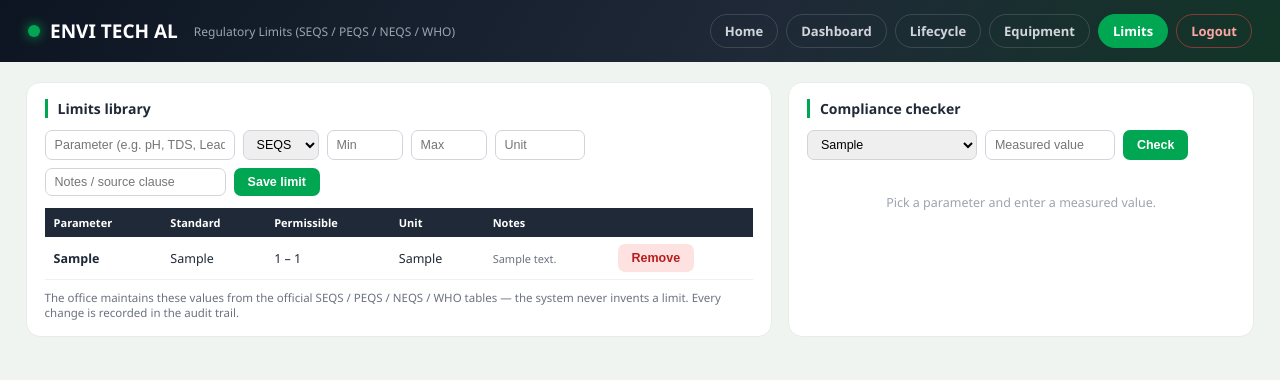
After one commit to envitech9503/envitechal-reporting, a Django app: page /dashboard/limits/ in a window 1280 px wide. The commit adds this page. Shown: the top 380 px of the page. Run offline with Django 4.2, Linux system fonts and the light colour scheme; a user stored in the database is signed in; tables that the repository leaves empty hold one stand-in row (values such as "Sample post").

Commit message:
Phase 2 batch 2: regulatory limits library + compliance checker
- RegulatoryLimit model (parameter x standard SEQS/PEQS/NEQS/WHO, min/max, unit, notes; unique together; history-tracked; additive migration)
- /dashboard/limits/: admin-maintained limits library (system never invents a limit - office enters official values) + instant compliance checker (value vs all stored standards, EXCEEDS / Within limit)
- Endpoints: api/limits, api/limits-save (superuser), api/limits-check; Limits nav on all module pages
- Verified live: save limit, check 12>10 EXCEEDS, 7 Within; test data removed

```diff
--- a/dashboard/urls.py
+++ b/dashboard/urls.py
@@ -12,6 +12,10 @@ urlpatterns = [
     path('api/equipment/', views.equipment_data, name='equipment_data'),
     path('api/equipment-save/', views.equipment_save, name='equipment_save'),
     path('label/', views.sample_label, name='sample_label'),
+    path('limits/', views.limits_page, name='limits'),
+    path('api/limits/', views.limits_data, name='limits_data'),
+    path('api/limits-save/', views.limits_save, name='limits_save'),
+    path('api/limits-check/', views.limits_check, name='limits_check'),
     path('api/audit/', views.audit_data, name='audit_data'),
     path('api/audit-detail/', views.audit_detail, name='audit_detail'),
 
--- a/dashboard/views.py
+++ b/dashboard/views.py
@@ -546,3 +546,68 @@ def sample_label(request):
     reg = Sample_registration.objects.filter(sample_id=sid).values('sample_id', 'inp1', 'inp3', 'inp9').first() or {}
     return render(request, 'label.html', {'sid': sid, 'client': (reg.get('inp1') or '')[:60],
                                           'rec': (reg.get('inp3') or '')[:24], 'due': reg.get('inp9') or ''})
+
+
+# --- Phase 2: regulatory limits library + checker (12-07-2026) ---
+@login_required
+def limits_page(request):
+    return render(request, 'limits.html')
+
+
+@login_required
+def limits_data(request):
+    from EnviTechAlApp.models import RegulatoryLimit
+    rows = [{'id': l.id, 'parameter': l.parameter, 'standard': l.standard,
+             'min': l.limit_min, 'max': l.limit_max, 'unit': l.unit, 'notes': l.notes}
+            for l in RegulatoryLimit.objects.filter(active=True).order_by('parameter', 'standard')]
+    return JsonResponse({'rows': rows, 'is_admin': request.user.is_superuser})
+
+
+@login_required
+@csrf_exempt
+def limits_save(request):
+    from EnviTechAlApp.models import RegulatoryLimit
+    if request.method != 'POST':
+        return JsonResponse({'error': 'POST required'}, status=405)
+    if not request.user.is_superuser:
+        return JsonResponse({'error': 'Administrator access required'}, status=403)
+    g = request.POST
+    if (g.get('act') or '') == 'remove':
+        try:
+            l = RegulatoryLimit.objects.get(id=int(g.get('id')))
+            l.active = False; l.updated_by = request.user; l.save()
+            return JsonResponse({'ok': True})
+        except Exception:
+            return JsonResponse({'error': 'Not found'}, status=404)
+    p = (g.get('parameter') or '').strip()[:120]
+    st = (g.get('standard') or '').strip().upper()[:20]
+    if not p or st not in ('SEQS', 'PEQS', 'NEQS', 'WHO'):
+        return JsonResponse({'error': 'Parameter and a valid standard are required'}, status=400)
+    def f(k):
+        try: return float(g.get(k)) if (g.get(k) or '').strip() != '' else None
+        except Exception: return None
+    mn, mx = f('min'), f('max')
+    if mn is None and mx is None:
+        return JsonResponse({'error': 'Provide at least one of min / max limit'}, status=400)
+    obj, _c = RegulatoryLimit.objects.update_or_create(
+        parameter=p, standard=st,
+        defaults={'limit_min': mn, 'limit_max': mx, 'unit': (g.get('unit') or '')[:40],
+                  'notes': (g.get('notes') or '')[:200], 'active': True, 'updated_by': request.user})
+    return JsonResponse({'ok': True})
+
+
+@login_required
+def limits_check(request):
+    from EnviTechAlApp.models import RegulatoryLimit
+    p = (request.GET.get('parameter') or '').strip()
+    try: v = float(request.GET.get('value'))
+    except Exception:
+        return JsonResponse({'error': 'Numeric value required'}, status=400)
+    out = []
+    for l in RegulatoryLimit.objects.filter(active=True, parameter=p):
+        exceeds = (l.limit_max is not None and v > l.limit_max) or (l.limit_min is not None and v < l.limit_min)
+        rng = ('%s - %s' % (l.limit_min, l.limit_max)) if (l.limit_min is not None and l.limit_max is not None) else \
+              ('<= %s' % l.limit_max if l.limit_max is not None else '>= %s' % l.limit_min)
+        out.append({'standard': l.standard, 'range': rng, 'unit': l.unit,
+                    'result': 'EXCEEDS' if exceeds else 'Within limit'})
+    return JsonResponse({'parameter': p, 'value': v, 'results': out})
--- a/templates/audit.html
+++ b/templates/audit.html
@@ -49,6 +49,7 @@ tr.main-row:hover td{background:#f2f8f4;cursor:pointer}
     <a class="cur" href="/dashboard/audit/">Audit</a>
     <a href="/dashboard/lifecycle/">Lifecycle</a>
     <a href="/dashboard/equipment/">Equipment</a>
+    <a href="/dashboard/limits/">Limits</a>
     <a class="out" href="/logout/">Logout</a>
   </nav>
 </header>
--- a/templates/dashboard.html
+++ b/templates/dashboard.html
@@ -76,6 +76,7 @@ tr:nth-child(even) td{background:#f7faf8}
     <a href="/dashboard/audit/">Audit</a>
     <a href="/dashboard/lifecycle/">Lifecycle</a>
     <a href="/dashboard/equipment/">Equipment</a>
+    <a href="/dashboard/limits/">Limits</a>
     <a class="cur" href="/dashboard/dashboard/">Dashboard</a>
     <a class="out" href="/logout/">Logout</a>
   </nav>
--- a/templates/equipment.html
+++ b/templates/equipment.html
@@ -43,6 +43,7 @@ button{border:none;border-radius:7px;padding:6px 12px;font-weight:600;font-size:
     <a href="/dashboard/audit/">Audit</a>
     <a href="/dashboard/lifecycle/">Lifecycle</a>
     <a class="cur" href="/dashboard/equipment/">Equipment</a>
+    <a href="/dashboard/limits/">Limits</a>
     <a class="out" href="/logout/">Logout</a>
   </nav>
 </header>
--- a/templates/lifecycle.html
+++ b/templates/lifecycle.html
@@ -47,6 +47,7 @@ main{width:min(100%,1500px);margin-inline:auto;padding:20px clamp(14px,2vw,30px)
     <a href="/dashboard/audit/">Audit</a>
     <a class="cur" href="/dashboard/lifecycle/">Lifecycle</a>
     <a href="/dashboard/equipment/">Equipment</a>
+    <a href="/dashboard/limits/">Limits</a>
     <a class="out" href="/logout/">Logout</a>
   </nav>
 </header>
--- /dev/null
+++ b/templates/limits.html
@@ -0,0 +1,125 @@
+<!DOCTYPE html>
+<html lang="en">
+<head>
+<meta charset="utf-8"><meta name="viewport" content="width=device-width,initial-scale=1">
+<title>EnviTechAL - Regulatory Limits</title>
+<style>
+*{box-sizing:border-box;margin:0;padding:0}
+body{font-family:'Segoe UI',Calibri,Arial,sans-serif;background:#f0f4f1;color:#1F2937}
+header{display:flex;justify-content:space-between;align-items:center;padding:14px 28px;background:linear-gradient(120deg,#0d1522,#1F2937 60%,#123527);position:sticky;top:0;z-index:5}
+.brand{color:#fff;font-weight:800;font-size:19px;display:flex;align-items:center;gap:10px}
+.brand .dot{width:12px;height:12px;border-radius:50%;background:#00A651;box-shadow:0 0 12px #00A651}
+.brand small{color:#9ca3af;font-weight:500;font-size:12px;margin-left:6px}
+nav{display:flex;gap:8px;flex-wrap:wrap}
+nav a{color:#d1d5db;text-decoration:none;font-size:13px;font-weight:600;padding:7px 14px;border-radius:20px;border:1px solid rgba(255,255,255,.14)}
+nav a:hover{background:rgba(0,166,81,.18);color:#fff;border-color:#00A651}
+nav a.cur{background:#00A651;color:#fff;border-color:#00A651}
+nav a.out{border-color:rgba(239,68,68,.5);color:#fca5a5}
+main{width:min(100%,1300px);margin-inline:auto;padding:20px clamp(14px,2vw,30px) 44px}
+.grid{display:grid;grid-template-columns:1.6fr 1fr;gap:16px}
+@media(max-width:960px){.grid{grid-template-columns:1fr}}
+.panel{background:#fff;border-radius:14px;padding:16px 18px;border:1px solid #e7ece8}
+.panel h3{font-size:14px;font-weight:650;border-left:3px solid #00A651;padding-left:10px;margin-bottom:12px}
+table{width:100%;border-collapse:collapse;font-size:12.5px}
+th{background:#1F2937;color:#fff;text-align:left;padding:7px 9px;font-size:11px}
+td{padding:7px 9px;border-bottom:1px solid #eef1ee}
+.addbar{display:none;gap:8px;flex-wrap:wrap;margin-bottom:12px}
+input,select{border:1px solid #d1d5db;border-radius:7px;padding:6px 9px;font-size:12.5px}
+button{border:none;border-radius:7px;padding:7px 14px;font-weight:700;font-size:12.5px;cursor:pointer}
+.btn-g{background:#00A651;color:#fff}.btn-r{background:#fee2e2;color:#b91c1c}
+.res{margin-top:12px}
+.res .row{display:flex;justify-content:space-between;padding:8px 10px;border-radius:8px;margin-bottom:7px;font-size:13px;font-weight:600}
+.res .pass{background:#e6f7ee;color:#00753a}.res .fail{background:#fee2e2;color:#b91c1c}
+.empty{color:#9ca3af;text-align:center;padding:22px;font-size:12.5px}
+.note{font-size:11.5px;color:#6B7280;margin-top:10px}
+</style>
+</head>
+<body>
+<header>
+  <div class="brand"><span class="dot"></span>ENVI TECH AL<small>Regulatory Limits (SEQS / PEQS / NEQS / WHO)</small></div>
+  <nav>
+    <a href="/">Home</a>
+    <a href="/dashboard/dashboard/">Dashboard</a>
+    <a href="/dashboard/lifecycle/">Lifecycle</a>
+    <a href="/dashboard/equipment/">Equipment</a>
+    <a class="cur" href="/dashboard/limits/">Limits</a>
+    <a class="out" href="/logout/">Logout</a>
+  </nav>
+</header>
+<main>
+  <div class="grid">
+    <div class="panel">
+      <h3>Limits library</h3>
+      <div class="addbar" id="addbar">
+        <input id="f_parameter" placeholder="Parameter (e.g. pH, TDS, Lead) *" style="min-width:190px">
+        <select id="f_standard"><option>SEQS</option><option>PEQS</option><option>NEQS</option><option>WHO</option></select>
+        <input id="f_min" placeholder="Min" style="width:76px">
+        <input id="f_max" placeholder="Max" style="width:76px">
+        <input id="f_unit" placeholder="Unit" style="width:90px">
+        <input id="f_notes" placeholder="Notes / source clause" style="min-width:150px">
+        <button class="btn-g" onclick="save()">Save limit</button>
+      </div>
+      <table>
+        <thead><tr><th>Parameter</th><th>Standard</th><th>Permissible</th><th>Unit</th><th>Notes</th><th></th></tr></thead>
+        <tbody id="rows"><tr><td colspan="6" class="empty">Loading&hellip;</td></tr></tbody>
+      </table>
+      <div class="note">The office maintains these values from the official SEQS / PEQS / NEQS / WHO tables — the system never invents a limit. Every change is recorded in the audit trail.</div>
+    </div>
+    <div class="panel">
+      <h3>Compliance checker</h3>
+      <div style="display:flex;gap:8px;flex-wrap:wrap">
+        <select id="c_parameter" style="min-width:170px"></select>
+        <input id="c_value" placeholder="Measured value" style="width:130px">
+        <button class="btn-g" onclick="check()">Check</button>
+      </div>
+      <div class="res" id="res"><div class="empty">Pick a parameter and enter a measured value.</div></div>
+    </div>
+  </div>
+</main>
+<script>
+function esc(s){return String(s==null?'':s).replace(/[&<>"]/g,function(c){return {'&':'&amp;','<':'&lt;','>':'&gt;','"':'&quot;'}[c];});}
+function load(){
+  fetch('/dashboard/api/limits/',{credentials:'include'}).then(function(r){return r.json();}).then(function(d){
+    document.getElementById('addbar').style.display=d.is_admin?'flex':'none';
+    var tb=document.getElementById('rows');tb.innerHTML='';
+    var params={};
+    if(!(d.rows||[]).length){tb.innerHTML='<tr><td colspan="6" class="empty">No limits yet. '+(d.is_admin?'Add the first parameter above.':'')+'</td></tr>';}
+    (d.rows||[]).forEach(function(r){
+      params[r.parameter]=1;
+      var rng=(r.min!==null&&r.max!==null)?(r.min+' – '+r.max):(r.max!==null?'≤ '+r.max:'≥ '+r.min);
+      var tr=document.createElement('tr');
+      tr.innerHTML='<td><b>'+esc(r.parameter)+'</b></td><td>'+esc(r.standard)+'</td><td>'+rng+'</td><td>'+esc(r.unit)+'</td><td style="font-size:11px;color:#6B7280">'+esc(r.notes)+'</td><td>'+(d.is_admin?'<button class="btn-r" onclick="rem('+r.id+')">Remove</button>':'')+'</td>';
+      tb.appendChild(tr);
+    });
+    var sel=document.getElementById('c_parameter');sel.innerHTML='';
+    Object.keys(params).sort().forEach(function(p){var o=document.createElement('option');o.textContent=p;sel.appendChild(o);});
+    if(!sel.options.length){var o=document.createElement('option');o.textContent='';sel.appendChild(o);}
+  });
+}
+function save(){
+  var fd=new FormData();['parameter','standard','min','max','unit','notes'].forEach(function(k){fd.append(k,document.getElementById('f_'+k).value);});
+  fetch('/dashboard/api/limits-save/',{method:'POST',body:fd,credentials:'include'}).then(function(r){return r.json();}).then(function(j){
+    if(j&&j.ok){document.getElementById('f_parameter').value='';load();}else{alert((j&&j.error)||'Failed');}});
+}
+function rem(id){
+  if(!confirm('Remove this limit from the library?'))return;
+  var fd=new FormData();fd.append('act','remove');fd.append('id',id);
+  fetch('/dashboard/api/limits-save/',{method:'POST',body:fd,credentials:'include'}).then(function(r){return r.json();}).then(function(){load();});
+}
+function check(){
+  var p=document.getElementById('c_parameter').value,v=document.getElementById('c_value').value;
+  fetch('/dashboard/api/limits-check/?parameter='+encodeURIComponent(p)+'&value='+encodeURIComponent(v),{credentials:'include'})
+  .then(function(r){return r.json();}).then(function(d){
+    var el=document.getElementById('res');
+    if(d.error){el.innerHTML='<div class="empty">'+esc(d.error)+'</div>';return;}
+    if(!(d.results||[]).length){el.innerHTML='<div class="empty">No limits stored for this parameter yet.</div>';return;}
+    var h='';
+    d.results.forEach(function(x){
+      h+='<div class="row '+(x.result==='EXCEEDS'?'fail':'pass')+'"><span>'+esc(x.standard)+' &middot; '+esc(x.range)+' '+esc(x.unit)+'</span><span>'+esc(x.result)+'</span></div>';});
+    el.innerHTML=h;
+  });
+}
+load();
+</script>
+</body>
+</html>
```
Also changed, not shown: EnviTechAlApp/models.py (+21 -0 lines), EnviTechAlApp/migrations/0007_historicalregulatorylimit_regulatorylimit.py (added).
